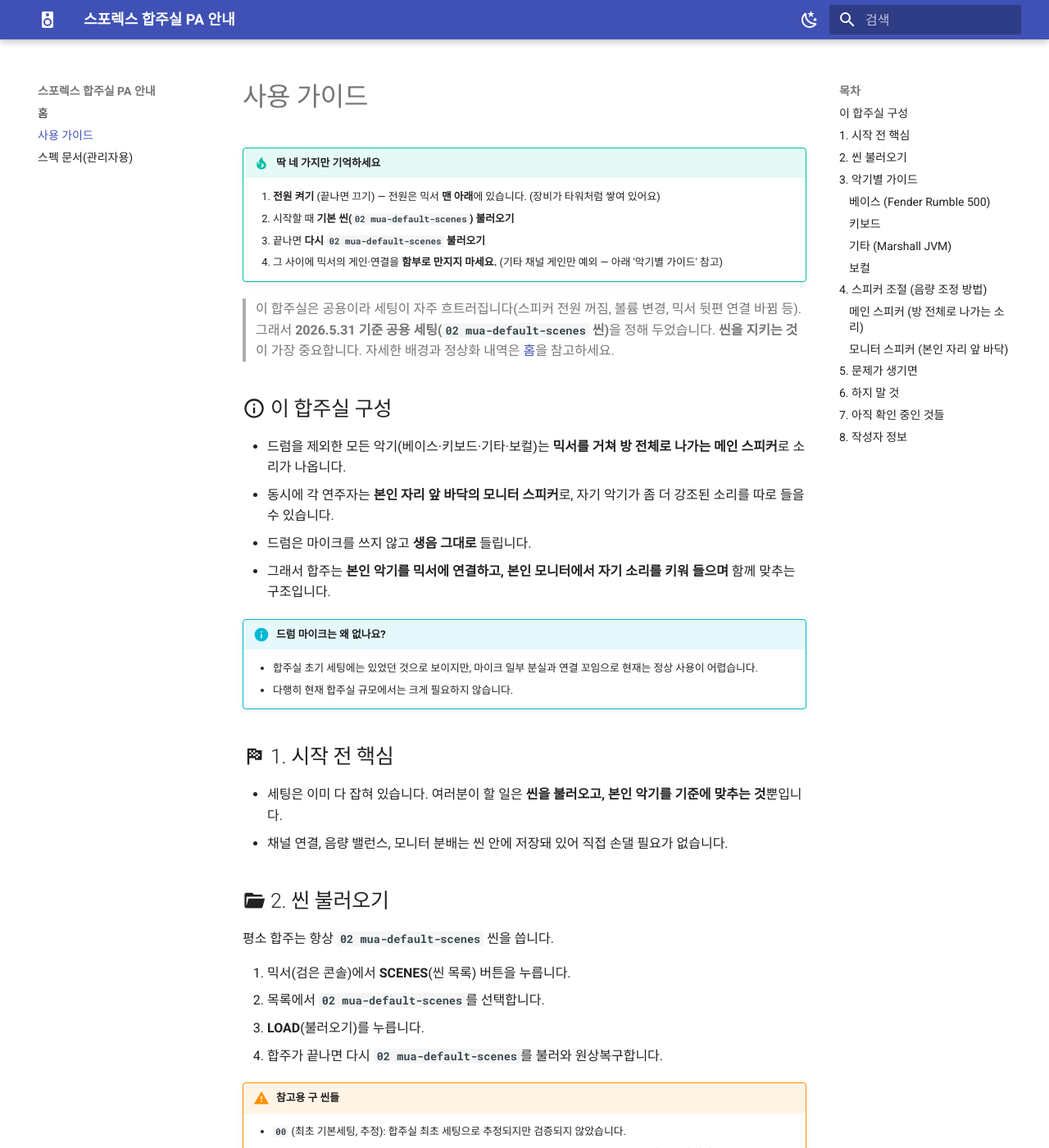
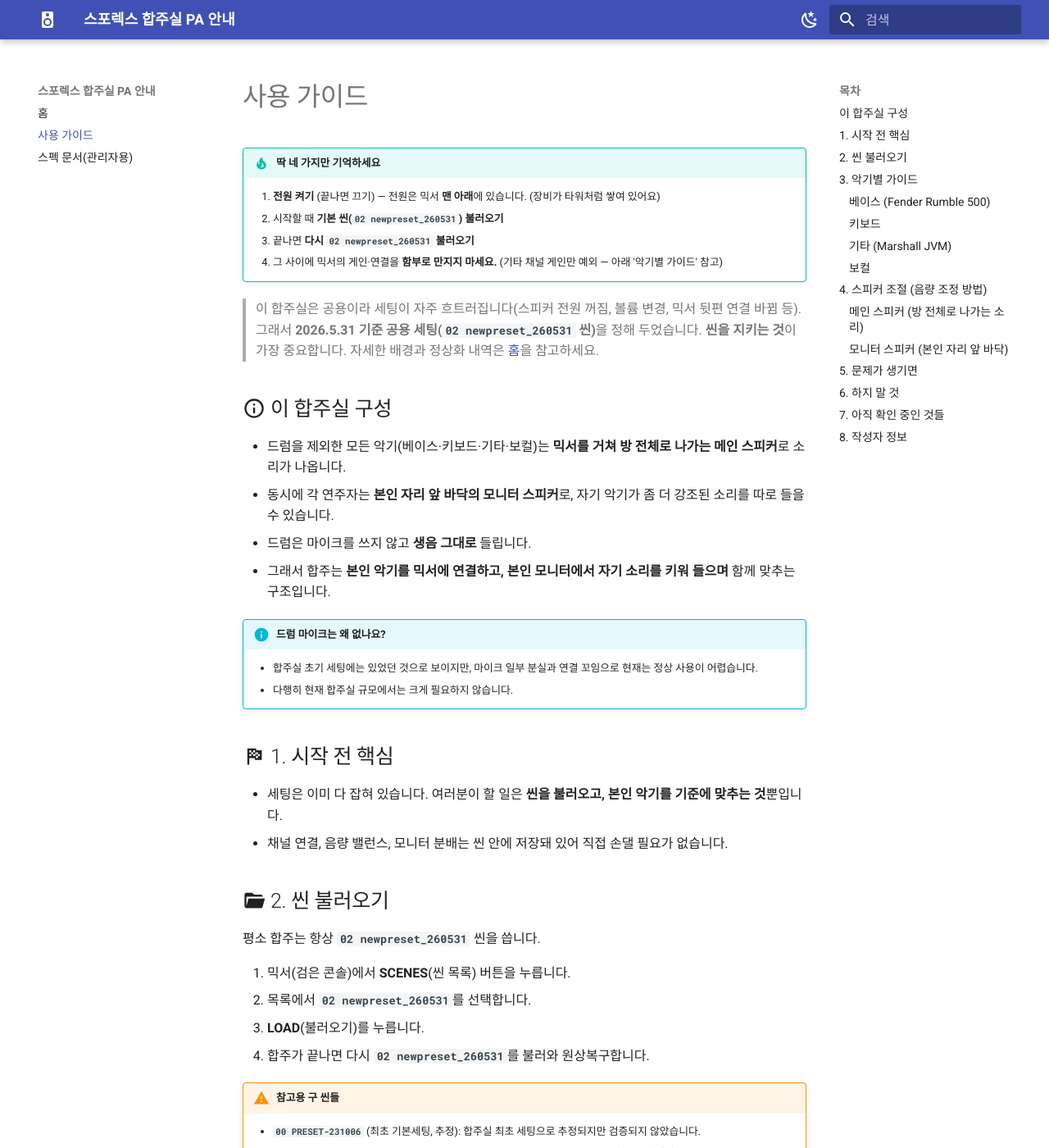
Before and after one commit to SingeonKim/mua-bandroom-guide, an MkDocs documentation site: the page built from docs/guide.md, in a window 1280 px wide and 1400 px high. Shown: the whole window at 82% size. Built offline with MkDocs 1.6.1 and Material for MkDocs 9.7.7, drawn with Linux system fonts in a browser that asks for light colours; some of the changed text lies outside the part shown.

Commit message:
docs: rename scenes and confirm main speaker body volume
- scene names updated across all 3 pages:
  00 PRESET-231006 (orig preset; scene 02 is derived from it)
  01 backup_260531 (pre-newpreset backup, recovery only)
  02 newpreset_260531 (the canonical scene to load) <- was mua-default-scenes
- main speaker body Main Volume -10dB: tentative -> confirmed
  (resolves the prior guide/spec consistency gap; guide already showed -10dB)

strict build passes; leakage grep clean; no stale scene names remain.

Co-Authored-By: Claude Opus 4.8 <noreply@anthropic.com>

```diff
--- a/docs/guide.md
+++ b/docs/guide.md
@@ -2,11 +2,11 @@
 
 !!! tip "딱 네 가지만 기억하세요"
     1. **전원 켜기** (끝나면 끄기) — 전원은 믹서 **맨 아래**에 있습니다. (장비가 타워처럼 쌓여 있어요)
-    2. 시작할 때 **기본 씬(`02 mua-default-scenes`) 불러오기**
-    3. 끝나면 **다시 `02 mua-default-scenes` 불러오기**
+    2. 시작할 때 **기본 씬(`02 newpreset_260531`) 불러오기**
+    3. 끝나면 **다시 `02 newpreset_260531` 불러오기**
     4. 그 사이에 믹서의 게인·연결을 **함부로 만지지 마세요.** (기타 채널 게인만 예외 — 아래 '악기별 가이드' 참고)
 
-> 이 합주실은 공용이라 세팅이 자주 흐트러집니다(스피커 전원 꺼짐, 볼륨 변경, 믹서 뒷편 연결 바뀜 등). 그래서 **2026.5.31 기준 공용 세팅(`02 mua-default-scenes` 씬)**을 정해 두었습니다. **씬을 지키는 것**이 가장 중요합니다. 자세한 배경과 정상화 내역은 [홈](index.md)을 참고하세요.
+> 이 합주실은 공용이라 세팅이 자주 흐트러집니다(스피커 전원 꺼짐, 볼륨 변경, 믹서 뒷편 연결 바뀜 등). 그래서 **2026.5.31 기준 공용 세팅(`02 newpreset_260531` 씬)**을 정해 두었습니다. **씬을 지키는 것**이 가장 중요합니다. 자세한 배경과 정상화 내역은 [홈](index.md)을 참고하세요.
 
 ## :material-information-outline: 이 합주실 구성
 
@@ -27,16 +27,16 @@
 
 ## :material-folder-open: 2. 씬 불러오기
 
-평소 합주는 항상 **`02 mua-default-scenes`** 씬을 씁니다.
+평소 합주는 항상 **`02 newpreset_260531`** 씬을 씁니다.
 
 1. 믹서(검은 콘솔)에서 **SCENES**(씬 목록) 버튼을 누릅니다.
-2. 목록에서 **`02 mua-default-scenes`**를 선택합니다.
+2. 목록에서 **`02 newpreset_260531`**를 선택합니다.
 3. **LOAD**(불러오기)를 누릅니다.
-4. 합주가 끝나면 다시 **`02 mua-default-scenes`**를 불러와 원상복구합니다.
+4. 합주가 끝나면 다시 **`02 newpreset_260531`**를 불러와 원상복구합니다.
 
 !!! warning "참고용 구 씬들"
-    - **`00`** (최초 기본세팅, 추정): 합주실 최초 세팅으로 추정되지만 검증되지 않았습니다.
-    - **`01 backup_before_260530`**: 이 가이드가 나오기 전(2026-05-30 기준) 세팅입니다. **꼬인 부분이 많아** 복구용으로만 보관 중입니다.
+    - **`00 PRESET-231006`** (최초 기본세팅, 추정): 합주실 최초 세팅으로 추정되지만 검증되지 않았습니다.
+    - **`01 backup_260531`**: 이 가이드가 나오기 전(2026-05-30 기준) 세팅입니다. **꼬인 부분이 많아** 복구용으로만 보관 중입니다.
 
 ## :material-guitar-electric: 3. 악기별 가이드
 
@@ -153,7 +153,7 @@
 1. 악기·앰프 전원과 **케이블**이 제대로 꽂혔는지, 켜졌는지
 2. 해당 채널이 **음소거(mute)** 되어 있지 않은지
 3. 채널 **페이더(볼륨 막대)** 가 내려가 있지 않은지
-4. 그래도 안 되면 **`02 mua-default-scenes`를 다시 불러오기**
+4. 그래도 안 되면 **`02 newpreset_260531`를 다시 불러오기**
 
 ## :material-cancel: 6. 하지 말 것
 
@@ -166,7 +166,7 @@
     - 메인 스피커, 모니터링 스피커 자체 세팅 변경
     - 스피커(메인·모니터) **개별 전원** 켜고 끄기 — 전원은 합주실 **일괄 전원 스위치**로만 관리합니다.
 
-    바꾸면 다음 사람의 세팅이 꼬입니다. 무언가 바꿨다면 **반드시 `02 mua-default-scenes`를 다시 불러오세요.**
+    바꾸면 다음 사람의 세팅이 꼬입니다. 무언가 바꿨다면 **반드시 `02 newpreset_260531`를 다시 불러오세요.**
 
 ## :material-progress-clock: 7. 아직 확인 중인 것들
 
```
Also changed, not shown: docs/index.md (+2 -2 lines), docs/spec.md (+10 -12 lines).
